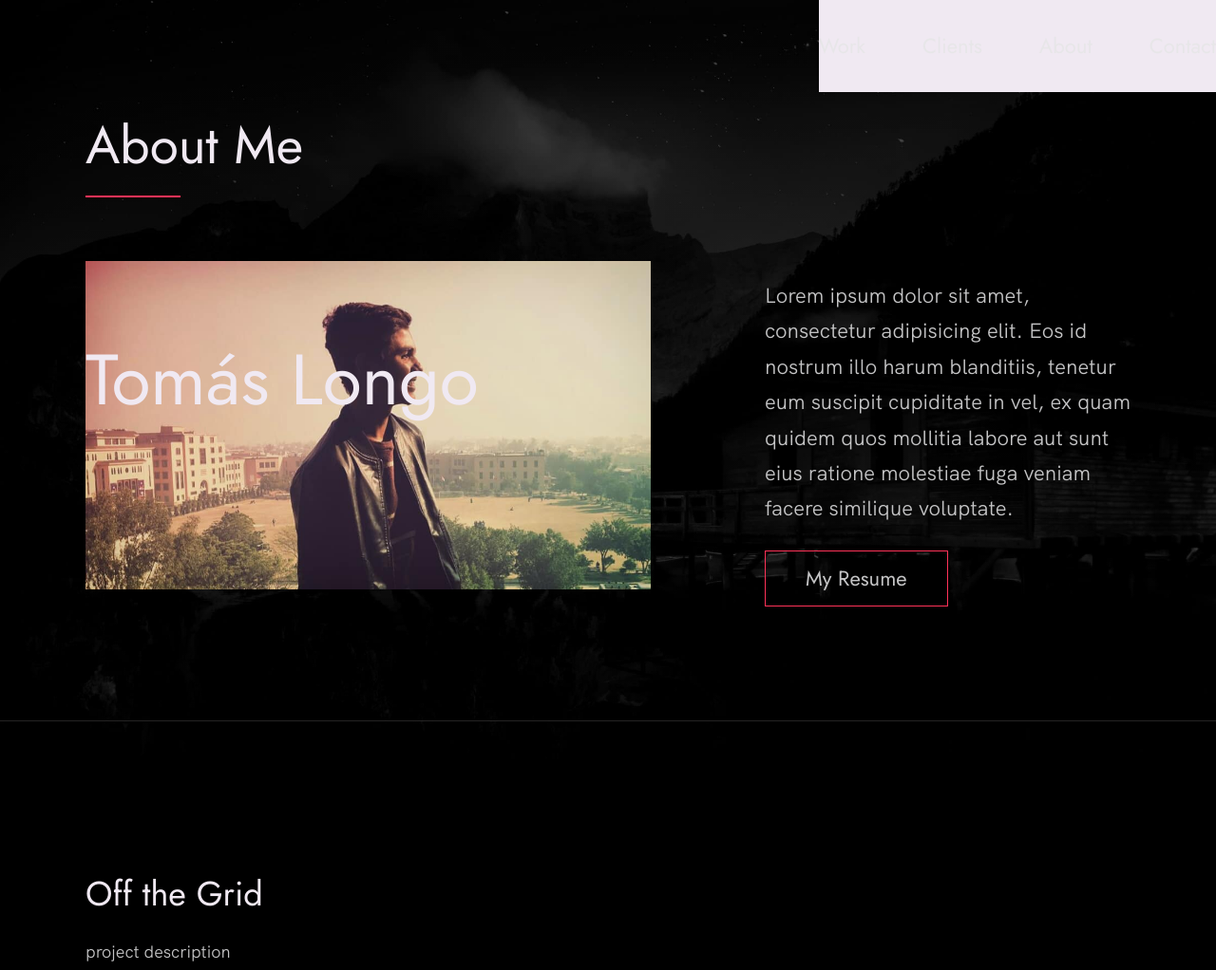
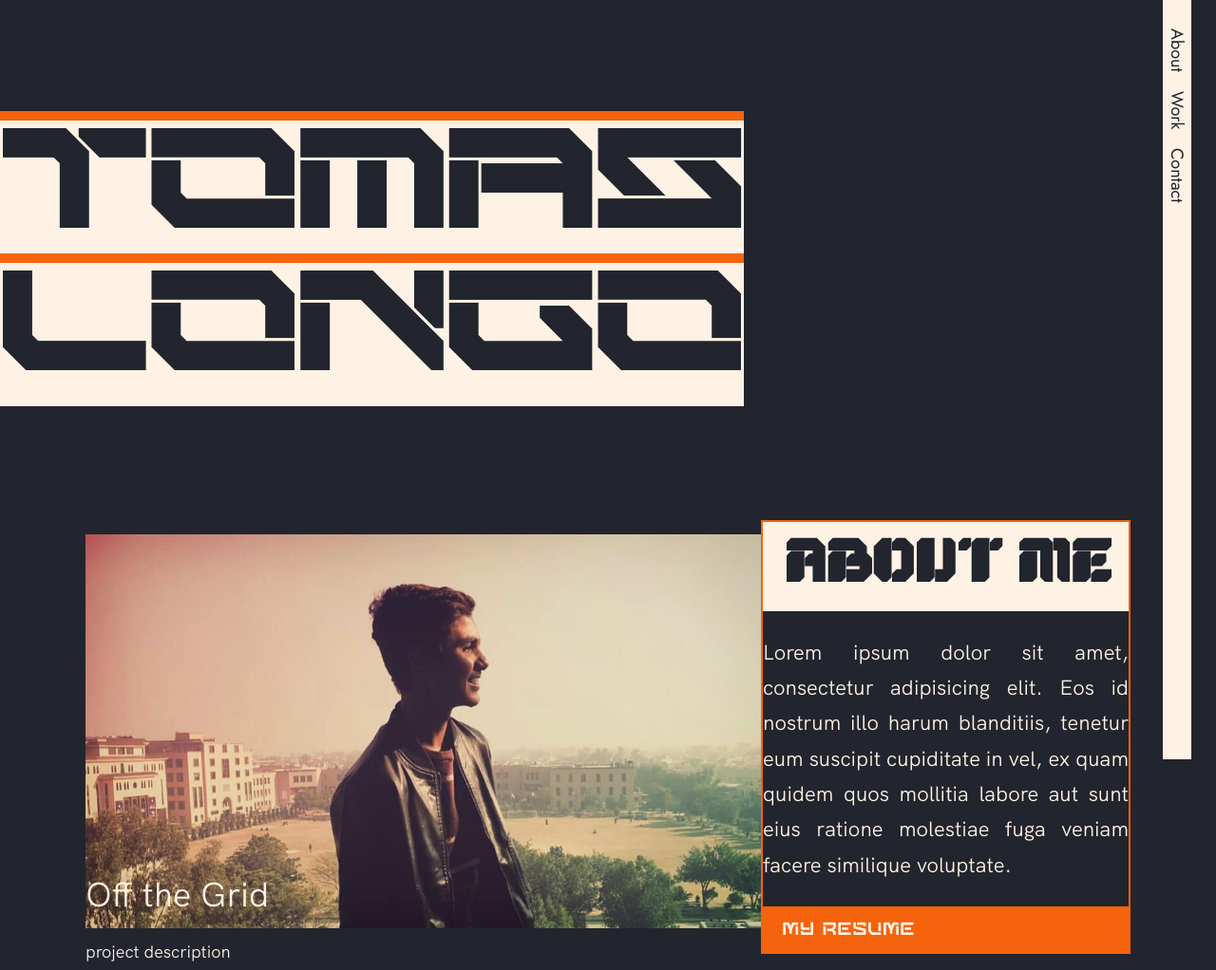
Before and after one commit to tomas-longo/tomas-longo.github.io, a plain HTML site: page index.html in a window 1280 px wide. Shown: the top 1022 px of the page at 95% size. Drawn offline with Linux system fonts and the light colour scheme.

Commit message:
HeaderFirstSetup

```diff
--- a/index.css
+++ b/index.css
@@ -16,10 +16,40 @@
     src: url('./fonts/Jost-Regular.ttf') format('woff');
 }
 
+@font-face {
+    font-family: 'Nemesys';
+    font-style: normal;
+    font-weight: 500;
+    src: url('./fonts/Nemesys Regular.ttf') format('woff');
+}
+
+@font-face {
+    font-family: 'Mechanoid';
+    font-style: normal;
+    font-weight: 500;
+    src: url('./fonts/Mechanoid.ttf') format('woff');
+}
+
+@font-face {
+    font-family: 'Cyberion';
+    font-style: normal;
+    font-weight: 500;
+    src: url('./fonts/Cyberion-Demo.otf') format('woff');
+}
+
+@font-face {
+    font-family: 'Sqeron';
+    font-style: normal;
+    font-weight: 500;
+    src: url('./fonts/Sqeron Regular.ttf') format('woff');
+}
+
 * {
     margin: 0;
     padding: 0;
     box-sizing: inherit;
+    color: var(--white);
+    text-align: justify;
 }
 
 :root {
@@ -34,11 +64,10 @@
     --line-height-normal: 1.7;
     --line-height-small: 1.2;
 
-    --black: #000;
-    --pink: #ff3258;
-    --white: #f0e9f2;
-    --white-1: #e5e5e6da;
-
+    --black: #22252e;
+    --orange: #f5630d;
+    --white: #fef2e4;
+    --transparent: rgba(0, 0, 0, 0);
 
     --container-max-width: 1180px;
     --container-normal-width: 800px;
@@ -47,7 +76,7 @@
 
     --gutter-huge: 12rem;
     --gutter-medium: 6rem;
-    --gutter-normal: 2rem;
+    --gutter-normal: 3rem;
     --gutter-small-1: 2.5rem;
     --gutter-small: 2rem;
 
@@ -56,7 +85,6 @@
 
 html {
     font-size: 62.5%; /* (16/10)*100 = 62.5% => 1rem = 10px */
-    box-sizing: border-box;
     scroll-behavior: smooth;
 }
 
@@ -70,7 +98,6 @@ body {
     font-size: var(--font-size-small);
     font-family: var(--font-stack);
     font-weight: 400;
-    color: var(--white-1);
     line-height: var(--line-height-normal);
     background: var(--black);
     overflow-x: hidden;
@@ -119,18 +146,35 @@ img {
 /* ----- Headlines and Paragraphs ----- */
 /* --------------------------------------- */
 
-h1,
-h2,
+h1 {
+    color: var(--black);
+    background: var(--white);
+    display: inline;
+    font-family: 'Nemesys', sans-serif;
+    border-top : 10px solid var(--orange);
+
+}
+
+h2 {
+    font-family: 'Mechanoid', sans-serif;
+    font-size: var(--font-size-large);
+    color: var(--black);
+    background: var(--white);
+    padding-left: 10px;
+    text-align: center;
+}
+
 h3 {
-    font-family: 'Jost', sans-serif;
     font-weight: 400;
     line-height: var(--line-height-small);
     color: var(--white);
+    font-size: var(--font-size-medium-1);
+    margin-bottom: var(--gutter-small);
 }
 
 .heading-primary {
     line-height: 1;
-    font-size: var(--font-size-huge);
+    font-size: 15rem;
     font-weight: 400;
 }
 
@@ -140,24 +184,8 @@ h3 {
     }
 }
 
-h2 {
-    font-size: var(--font-size-large);
-    margin-bottom: var(--gutter-medium);
-}
 
-h2::after {
-    content: '';
-    display: block;
-    height: 2px;
-    width: 10rem;
-    background: var(--pink);
-    margin: var(--gutter-small) 0;
-}
 
-h3 {
-    font-size: var(--font-size-medium-1);
-    margin-bottom: var(--gutter-small);
-}
 
 @media(max-width: 500px) {
     .heading-primary {
@@ -201,7 +229,7 @@ a {
 
 button:focus,
 a:focus {
-    outline: 2px solid var(--pink);
+    outline: 2px solid var(--orange);
 }
 
 body:not(.user-is-tabbing) button:focus,
@@ -210,7 +238,7 @@ body:not(.user-is-tabbing) a:focus {
 }
 
 .link:hover {
-    color: var(--pink);
+    color: var(--orange);
 }
 
 .btn {
@@ -219,8 +247,9 @@ body:not(.user-is-tabbing) a:focus {
     padding: 1rem 4.2rem;
     text-decoration: none;
     color: inherit;
-    border: 1px solid  var(--pink);
+    border: 1px solid  var(--orange);
     font-weight: 400;
+    cursor: pointer;
 }
 
 .btn:focus {
@@ -243,21 +272,24 @@ body:not(.user-is-tabbing) a:focus {
 .btn:hover::after,
 .btn:focus::after {
     right: 0;
-    background: var(--pink);
+    background: var(--orange);
 }
 
-.btn--pink {
-    background: var(--pink);
+.btn_Full{
+    position: relative;
+    display: block;
+    padding: 0.5rem 2rem;
+    text-decoration: none;
+    font-family: 'Sqeron', sans-serif;
     transition: all 0.2s;
+    cursor: pointer;
+    background: var(--orange);
 }
 
-.btn--pink::after {
-    display: none;
-}
-
-.btn--pink:hover,
-.btn--pink:focus {
-    background: transparent;
+.btn_Full:hover,
+.btn_Full:focus {
+    background: var(--white);
+    color: var(--orange);
 }
 
 .link__text {
@@ -266,7 +298,7 @@ body:not(.user-is-tabbing) a:focus {
     padding: .6rem;
     color: inherit;
     text-decoration: none;
-    border-bottom: 1px solid var(--pink);
+    border-bottom: 1px solid var(--orange);
 }
 
 .link__text::after {
@@ -289,7 +321,7 @@ body:not(.user-is-tabbing) a:focus {
 .link__text:hover::after,
 .link__text:focus:after {
     right: 0;
-    background: var(--pink);
+    background: var(--orange);
 }
 
 .link__text span {
@@ -303,37 +335,25 @@ body:not(.user-is-tabbing) a:focus {
 
 .nav {
     position: fixed;
-    top: 0;
-    right: 0;
-    display: flex;
-    justify-content: flex-end;
-    padding: var(--gutter-normal) 0;
+    right: 2%;
+    display: inline;
     background: var(--white);
+    height: 100%;
+    align-content: flex-start;
 }
 
 .nav__items {
-    display: flex;
     list-style: none;
+    padding-top: 20px;
 }
 
-.nav__item:not(:last-child) {
-    margin-right: var(--gutter-medium);
-}
-
-@media(max-width: 500px) {
-    .nav {
-        justify-content: center;
-    }
-}
-
-@media(max-width: 400px) {
-    .nav__item:not(:last-child) {
-        margin-right: var(--gutter-normal);
-    }
+.nav__item{
+    writing-mode: vertical-rl;
+    color: var(--black);
 }
 
 @media(max-width: 300px) {
-    .nav {
+    .nav__item {
         font-size: var(--font-size-small);
     }
 }
@@ -355,18 +375,18 @@ body:not(.user-is-tabbing) a:focus {
     right: 100%;
     display: inline-block;
     height: 1rem;
-    background: var(--white);
+    background: var(--orange);
     transition: all 0.25s cubic-bezier(1, 0.68, 0.16, 0.9);
 }
 
 .nav__link:hover {
-    color: var(--pink);
+    color: var(--orange);
 }
 
 .nav__link:hover::after {
     right: 0;
     height: 2px;
-    background: var(--pink);
+    background: var(--orange);
 }
 
 /* --------------------------------------- */
@@ -374,8 +394,6 @@ body:not(.user-is-tabbing) a:focus {
 /* --------------------------------------- */
 
 .header {
-    background: linear-gradient(rgba(0,0,0, .1), rgba(0,0,0, .4)),
-        url('./images/header.jpg');
     height: 100vh;
     background-size: cover;
     background-position: center;
@@ -384,27 +402,9 @@ body:not(.user-is-tabbing) a:focus {
 }
 
 .header__text {
-    position: absolute;
-    top: 50%;
-    transform: translateY(-50%);
+    padding-top: 10%;
 }
 
-.header__text p {
-    margin: 1.5rem 0 3.5rem;
-    max-width: var(--container-medium-width);
-    font-family: 'Jost', sans-serif;
-    font-size: var(--font-size-medium);
-}
-
-@media(max-width: 500px) {
-    .header {
-        text-align: center;
-    }
-
-    .header__text p {
-        transform: scale(.8);
-    }
-}
 
 /* --------------------------------------- */
 /* ----- Work ----- */
@@ -517,19 +517,13 @@ body:not(.user-is-tabbing) a:focus {
         align-items: initial;
     }
 }
-
-.about__photo-container {
-    margin-bottom: var(--gutter-normal);
+.about__text {
+    border: 2px solid var(--orange);
 }
 
 @media(min-width: 901px) {
     .about__text {
         flex: 0 0 35%;
-    }
-
-    .about__photo-container {
-        flex: 1;
-        margin: 0 var(--gutter-huge) 0 0;
     }
 }
 
--- a/index.html
+++ b/index.html
@@ -20,38 +20,29 @@
 
 <body>
 
-  <!-- Page Header -->
+  <!-- navigation -->
+  <nav class="nav" role="navigation">
+    <ul class="nav__items">
+      <li class="nav__item"><a href="#about" class="nav__link">About</a></li>
+      <li class="nav__item"><a href="#ProfessionalProjects" class="nav__link">Work</a></li>
+      <li class="nav__item"><a href="#contact" class="nav__link">Contact</a></li>
+    </ul>
+  </nav>
+
 
   <header class="header" role="banner" id="top">
-    <div class="row">
-      <nav class="nav" role="navigation">
-        <ul class="nav__items">
-          <li class="nav__item"><a href="#ProfessionalProjects" class="nav__link">Work</a></li>
-          <li class="nav__item"><a href="#clients" class="nav__link">Clients</a></li>
-          <li class="nav__item">
-            <a href="#about" class="nav__link">About</a>
-          </li>
-          <li class="nav__item">
-            <a href="#contact" class="nav__link">Contact</a>
-          </li>
-        </ul>
-      </nav>
-    </div>
-    <!-- main page -->
-    <div class="header__text-box row">
-      <div class="header__text">
-        <h1 class="heading-primary">
-          <span>Tomás Longo</span>
-        </h1>
-      </div>
+
+    <div class="header__text">
+      <h1 class="heading-primary">
+        Tomas Longo
+      </h1>
     </div>
 
     <section class="about" id="about">
       <div class="row">
-        <h2>About Me</h2>
         <div class="about__content">
           <div class="about__text">
-            <!-- Replace the below paragraph with info about yourself -->
+            <h2>About Me</h2>
             <p>
               Lorem ipsum dolor sit amet, consectetur adipisicing elit. Eos id
               nostrum illo harum blanditiis, tenetur eum suscipit cupiditate
@@ -59,9 +50,8 @@
               ratione molestiae fuga veniam facere similique voluptate.
             </p>
             <!-- Provide a link to your resume -->
-            <a href="#" class="btn">My Resume</a>
+            <a href="#" class="btn_Full">My Resume</a>
           </div>
-
           <div class="about__photo-container">
             <!-- Add a nice photo of yourself -->
             <img class="about__photo" src="./images/syed-ali-hussnain.jpg" alt="" />
```
Also changed, not shown: fonts/Cyberion-Demo.otf (added), fonts/Mechanoid.ttf (added), fonts/Nemesys Regular.ttf (added), fonts/Sqeron Regular.ttf (added), images/Favicon.png (deleted), images/header.jpg (deleted).
